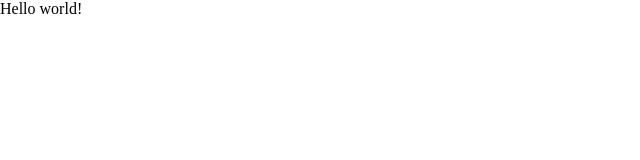
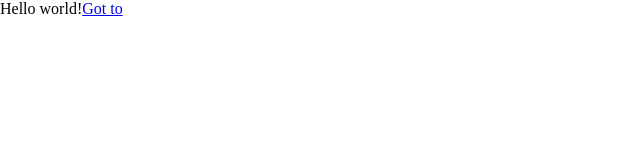
Before and after one commit to anirudh-mk/restaurant-mangement-user-web, a React (Vite) app: page / in a window 1280 px wide. Shown: the top 160 px of the page, without its empty margins (0-640 px from the left). Built offline with nearby package versions, Linux system fonts and the light colour scheme.

Commit message:
feat routes

```diff
--- a/src/App.jsx
+++ b/src/App.jsx
@@ -1,12 +1,14 @@
 import React from 'react';
-import { createBrowserRouter } from 'react-router-dom';
+import { Link, createBrowserRouter } from 'react-router-dom';
 import MenuScreen from '../src/screens/MenuScreen';
 import FoodScreen from './screens/FoodScreen';
 
 const router = createBrowserRouter([
   {
     path: "/",
-    element: <div>Hello world!</div>,
+    element: <div>Hello world!
+      <Link to={'restaurant/:id'} >Got to</Link>
+    </div>,
   },
   {
     path: 'restaurant/:id',
```
